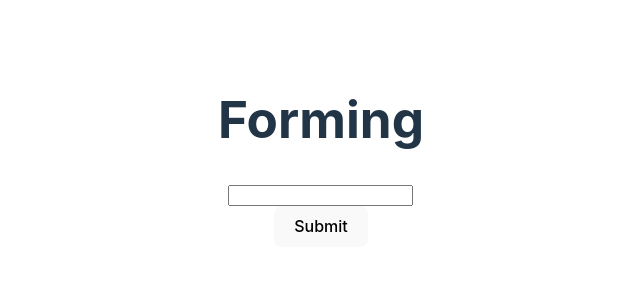
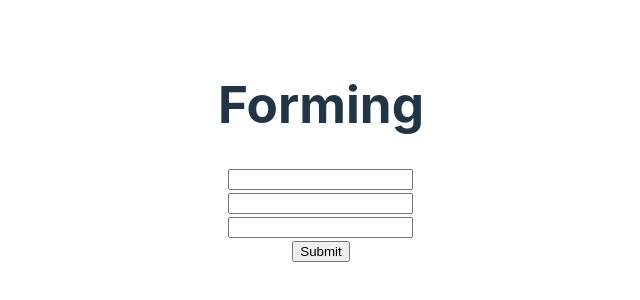
Before and after one commit to GGTuran/taking-away, a React (Vite) app: page / in a window 1280 px wide. Shown: the part 248-548 px from the top of the page, without its empty margins (319-959 px from the left). Built offline with nearby package versions, Linux system fonts and the light colour scheme.

Commit message:
handling

```diff
--- a/src/App.jsx
+++ b/src/App.jsx
@@ -1,11 +1,9 @@
-import { useState } from 'react'
-import reactLogo from './assets/react.svg'
-import viteLogo from '/vite.svg'
+
 import './App.css'
 import SimpleForm from './Components/SimpleForm/SimpleForm'
 
 function App() {
-  const [count, setCount] = useState(0)
+
 
   return (
     <>
--- a/src/Components/SimpleForm/SimpleForm.jsx
+++ b/src/Components/SimpleForm/SimpleForm.jsx
@@ -1,12 +1,22 @@
 
 
 const SimpleForm = () => {
+    const handleSubmit = e =>{
+        e.preventDefault();
+        console.log(e.target.name.value);
+        console.log(e.target.email.value);
+        console.log(e.target.phone.value);
+    }
     return (
         <div>
-            <form >
-                <input type="text" />
+            <form  onSubmit={handleSubmit}>
+                <input type="text" name="name" />
                 <br />
-                <button>Submit</button>
+                <input type="email" name="email" id="" />
+                <br />
+                <input type="text" name="phone" id="" />
+                <br />
+                <input type="submit" value="Submit" />
             </form>
         </div>
     );
```
